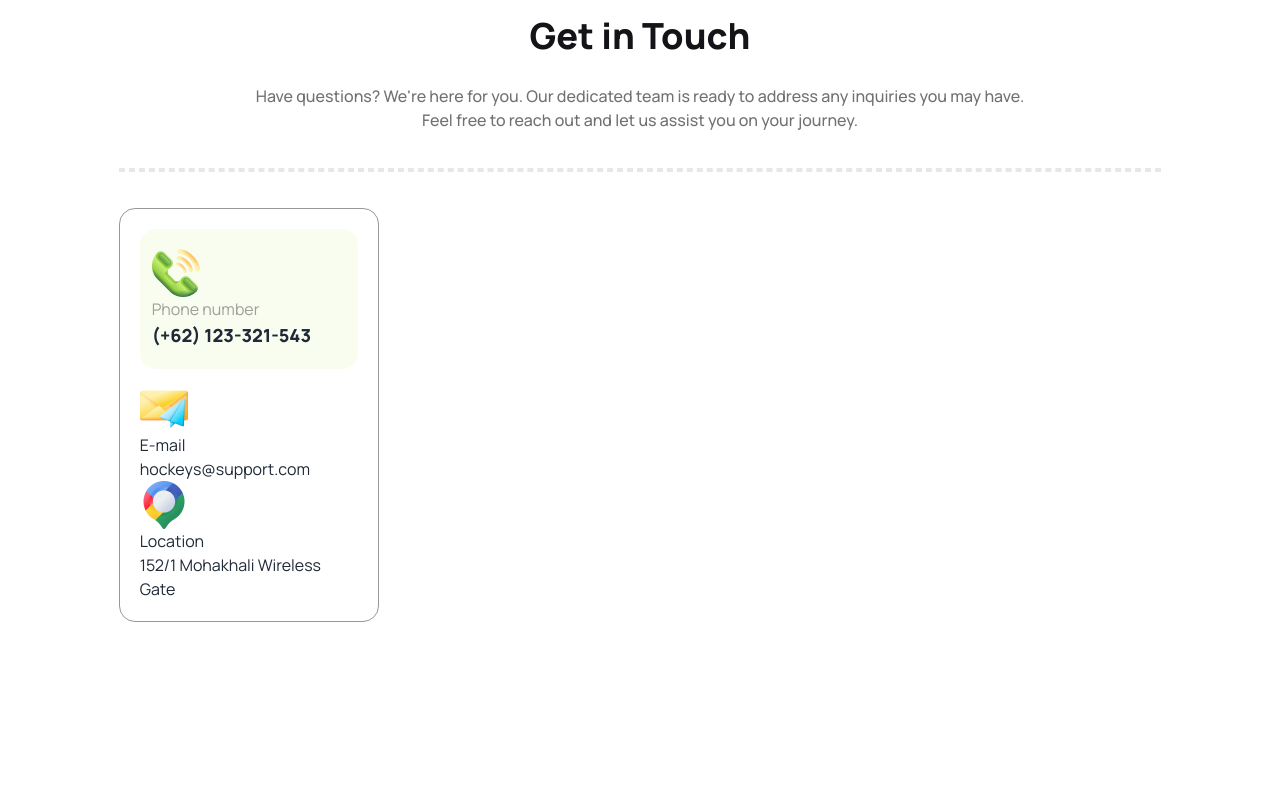
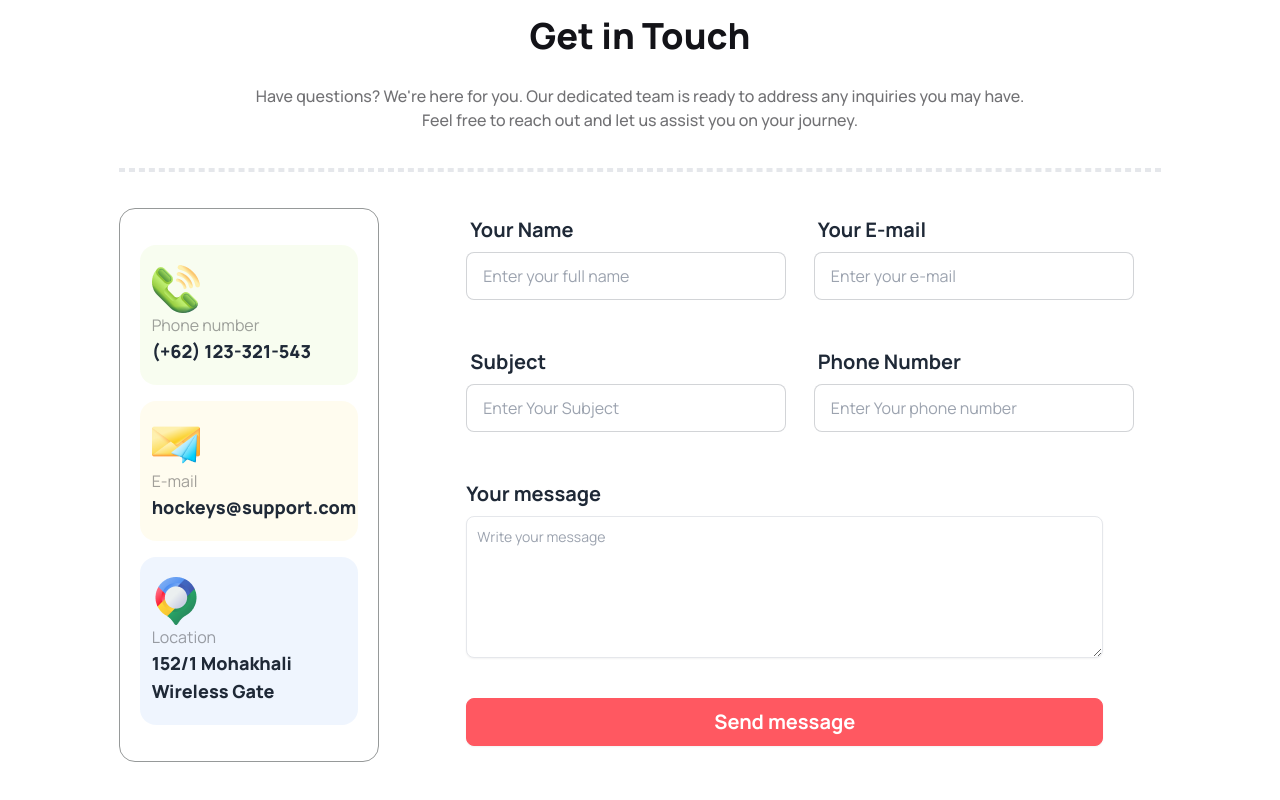
Before and after one commit to onlynion/Assignment-3, a plain HTML site: page index.html in a window 1280 px wide. Shown: the part 4995-5795 px from the top of the page. Before the commit the page ends 5617 px from the top, so only its background shows below. Drawn offline with nearby package versions, Linux system fonts and the light colour scheme.

Commit message:
get in touch section commit

```diff
--- a/index.html
+++ b/index.html
@@ -500,29 +500,75 @@
               <div class="bg-[#FFFFFF99]  border-dashed border-2 w-full mb-9"></div>
             </div>
 
-            <div>
+            <div class="flex flex-col lg:flex-row justify-between mb-28">
+
               <div id="left" class=" w-full border-[1px] border-[#969999] p-5 rounded-2xl lg:w-1/4">
-                <div id="1st" class="bg-[#bced6d1a] px-3 py-5 mb-4 rounded-2xl">
+                <div id="1st" class="mt-4 bg-[#bced6d1a] px-3 py-5 mb-4 rounded-2xl">
                   <img src="./Images/Group 1171275317.png" alt="">
                   <p class="text-[#13131866] text-base font-normal">Phone number</p>
                   <h5 class="text-lg font-extrabold">(+62) 123-321-543</h5>
                 </div>
 
-                <div id="2nd">
+                <div id="2nd" class="bg-[#fddd5f1a] px-3 py-5 mb-4 rounded-2xl">
                   <img src="./Images/Group 1171275318.png" alt="">
-                  <p>E-mail</p>
-                  <h5>hockeys@support.com</h5>
+                  <p class="text-[#13131866] text-base font-normal">E-mail</p>
+                  <h5 class="text-lg font-extrabold">hockeys@support.com</h5>
                 </div>
 
-                <div id="3rd">
+                <div id="3rd" class="bg-[#629cf31a] px-3 py-5 mb-4 rounded-2xl">
                   <img src="./Images/Group 1171275321.png" alt="">
-                  <p>Location</p>
-                  <h5>152/1 Mohakhali Wireless Gate</h5>
+                  <p class="text-[#13131866] text-base font-normal">Location</p>
+                  <h5 class="text-lg font-extrabold">152/1 Mohakhali Wireless Gate</h5>
                 </div>
-              </div>
-              <div id="right"></div>
             </div>
 
+              <div id="right" class=" lg:w-4/6">
+                <div class="w-full grid grid-cols-1 gap-y-10 lg:grid-cols-2">
+                  <div>
+                    <label class="form-control w-full max-w-xs">
+                      <div class="label">
+                        <span class="label-text text-xl font-bold">Your Name</span>
+                      </div>
+                      <input type="text" placeholder="Enter your full name" class="input input-bordered w-full max-w-xs" />
+                    </label>
+                  </div>
+
+                  <div>
+                    <label class="form-control w-full max-w-xs">
+                      <div class="label">
+                        <span class="label-text text-xl font-bold">Your E-mail</span>
+                      </div>
+                      <input type="text" placeholder="Enter your e-mail" class="input input-bordered w-full max-w-xs" />
+                    </label>
+                  </div>
+
+                  <div>
+                    <label class="form-control w-full max-w-xs">
+                      <div class="label">
+                        <span class="label-text text-xl font-bold">Subject</span>
+                      </div>
+                      <input type="text" placeholder="Enter Your Subject" class="input input-bordered w-full max-w-xs" />
+                    </label>
+                  </div>
+
+                  <div>
+                    <label class="form-control w-full max-w-xs">
+                      <div class="label">
+                        <span class="label-text text-xl font-bold">Phone Number</span>
+                      </div>
+                      <input type="text" placeholder="Enter Your phone number" class="input input-bordered w-full max-w-xs" />
+                    </label>
+                  </div>
+                </div>
+
+                <div>
+                  <div class="sm:col-span-2 pt-12">
+                    <label for="message" class="label-text text-xl font-bold block mb-2 ">Your message</label>
+                    <textarea id="message" rows="6" class="block p-2.5 w-full text-sm rounded-lg shadow-sm border  focus:ring-primary-500 focus:border-primary-500   dark:focus:ring-primary-500 dark:focus:border-primary-500 lg:w-11/12" placeholder="Write your message"></textarea>
+                </div>
+
+                <button class="w-full text-[#FFF] font-bold text-xl btn btn-error mt-10 lg:w-11/12">Send message</button>
+              </div>
       </main>
 </body>
 </html>
```
